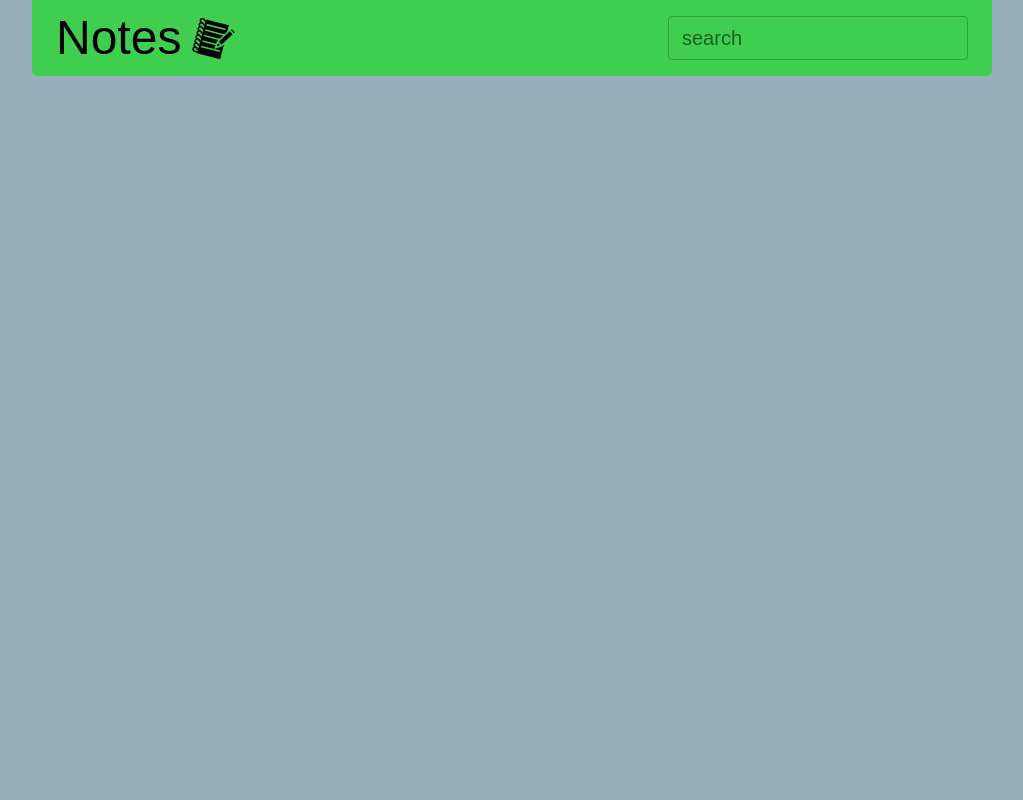
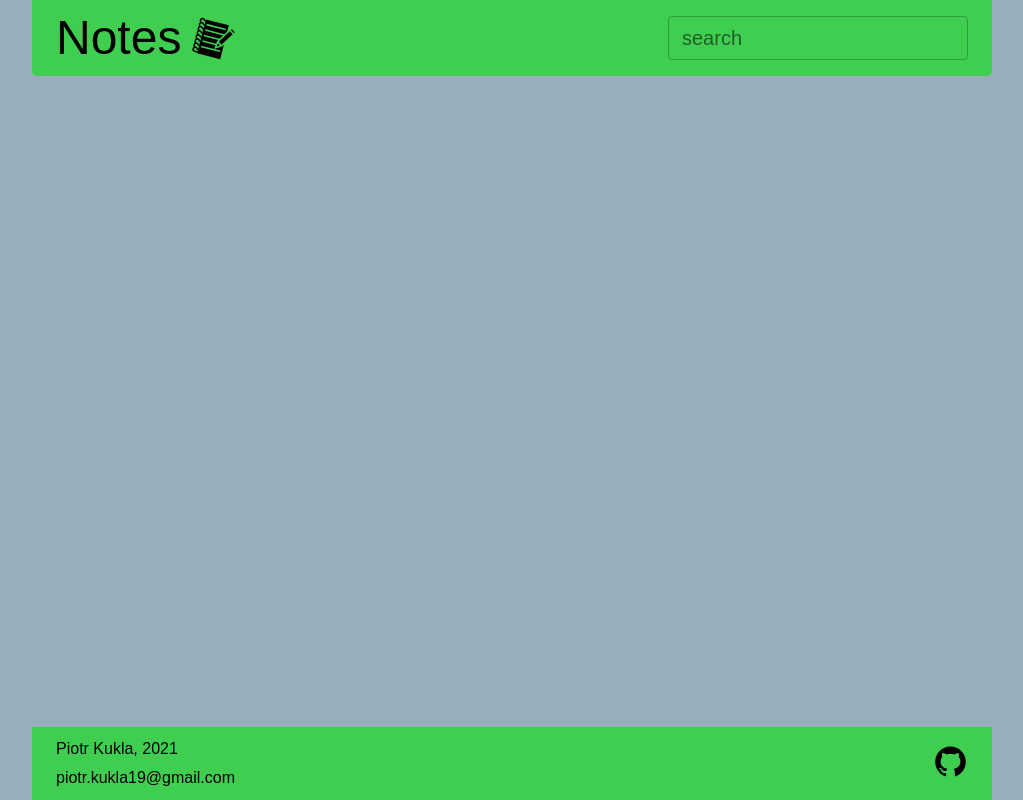
Before and after one commit to piotr-kukla-real/notes-app, a React (Create React App) app: page / in a window 1280 px wide. Shown: the whole page, without its empty margins (128-1151 px from the left). Built offline with nearby package versions, Linux system fonts and the light colour scheme.

Commit message:
Add footer component

```diff
--- a/src/App.tsx
+++ b/src/App.tsx
@@ -1,9 +1,12 @@
+import Footer from 'components/Footer';
 import Header from 'components/Header';
-import { StyledContainer } from 'components/styled';
+import { Main, StyledContainer } from 'components/styled';
 
 const App: React.FC = () => (
   <StyledContainer maxWidth="xl" disableGutters>
     <Header />
+    <Main></Main>
+    <Footer />
   </StyledContainer>
 );
 
--- /dev/null
+++ b/src/components/Footer/FooterElements.tsx
@@ -0,0 +1,49 @@
+import { Typography } from '@material-ui/core';
+import styled from 'styled-components';
+
+export const StyledFooter = styled.footer`
+  display: flex;
+  align-items: center;
+  justify-content: space-between;
+  background: ${({ theme }) => theme.palette.primary.main};
+  padding: 10px;
+  gap: 15px 30px;
+
+  ${({ theme }) => theme.breakpoints.down('sm')} {
+    flex-direction: column;
+    align-items: flex-start;
+  }
+`;
+
+export const LeftColumn = styled.div`
+  max-width: 100%;
+`;
+
+export const RightColumn = styled.div`
+  display: flex;
+  justify-content: center;
+  gap: 7px 15px;
+
+  ${({ theme }) => theme.breakpoints.down('sm')} {
+    align-self: center;
+  }
+`;
+
+export const LeftColItem = styled(Typography)`
+  &:not(:last-child) {
+    margin-bottom: 5px;
+  }
+`;
+
+export const FooterLink = styled.a`
+  transition: color 0.3s;
+
+  &:hover {
+    color: ${({ theme }) => theme.palette.secondary.dark};
+  }
+
+  svg {
+    width: 35px;
+    height: 35px;
+  }
+`;
--- /dev/null
+++ b/src/components/Footer/index.tsx
@@ -0,0 +1,24 @@
+import { AiFillGithub } from 'react-icons/ai';
+import {
+  StyledFooter,
+  LeftColumn,
+  LeftColItem,
+  RightColumn,
+  FooterLink,
+} from './FooterElements';
+
+const Footer: React.FC = () => (
+  <StyledFooter className="media-px">
+    <LeftColumn>
+      <LeftColItem>Piotr Kukla, {new Date().getFullYear()}</LeftColItem>
+      <LeftColItem>piotr.kukla19@gmail.com</LeftColItem>
+    </LeftColumn>
+    <RightColumn className="f-wrap">
+      <FooterLink href="https://github.com/piotr-kukla-real/notes-app">
+        <AiFillGithub />
+      </FooterLink>
+    </RightColumn>
+  </StyledFooter>
+);
+
+export default Footer;
--- a/src/components/Header/HeaderElements.tsx
+++ b/src/components/Header/HeaderElements.tsx
@@ -22,7 +22,6 @@ export const LogoWrapper = styled.div`
   justify-content: center;
   align-items: center;
   gap: 10px;
-  flex-wrap: wrap;
   max-width: 100%;
 `;
 
--- a/src/components/Header/index.tsx
+++ b/src/components/Header/index.tsx
@@ -3,7 +3,7 @@ import { Logo, LogoWrapper, PageName, StyledHeader } from './HeaderElements';
 
 const Header: React.FC = () => (
   <StyledHeader className="media-px">
-    <LogoWrapper>
+    <LogoWrapper className="f-wrap">
       <PageName variant="h3" component="h1">
         Notes
       </PageName>
--- a/src/components/styled/index.tsx
+++ b/src/components/styled/index.tsx
@@ -6,3 +6,7 @@ export const StyledContainer = styled(Container)`
   flex-direction: column;
   min-height: 100vh;
 `;
+
+export const Main = styled.main`
+  flex-grow: 1;
+`;
--- a/src/style.tsx
+++ b/src/style.tsx
@@ -17,6 +17,10 @@ const GlobalStyle = createGlobalStyle`
     word-wrap: break-word;
   }
 
+  a {
+    color: inherit;
+  }
+
   .media-px {
     padding-left: 24px;
     padding-right: 24px;
@@ -30,6 +34,10 @@ const GlobalStyle = createGlobalStyle`
   .no-shrink {
     flex-shrink: 0;
   }
+
+  .f-wrap {
+    flex-wrap: wrap;
+  }
 `;
 
 export default GlobalStyle;
```
